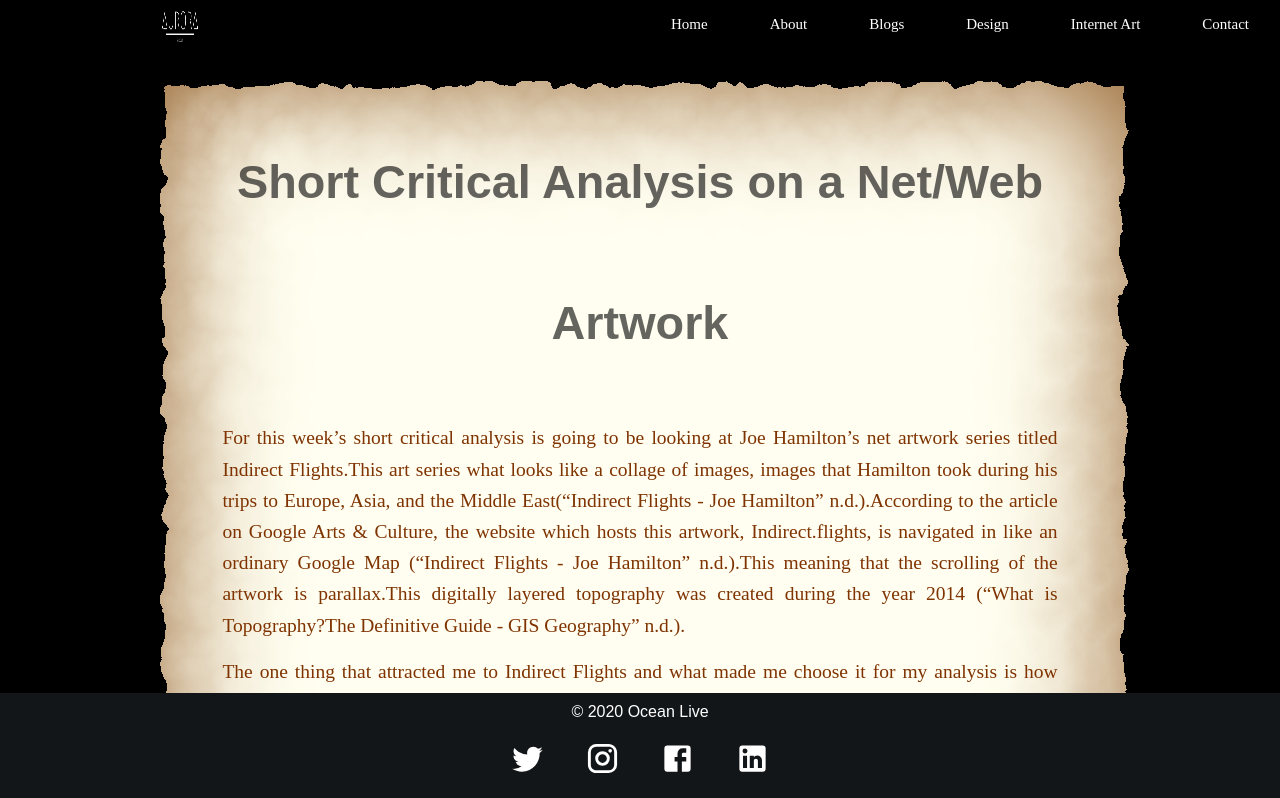
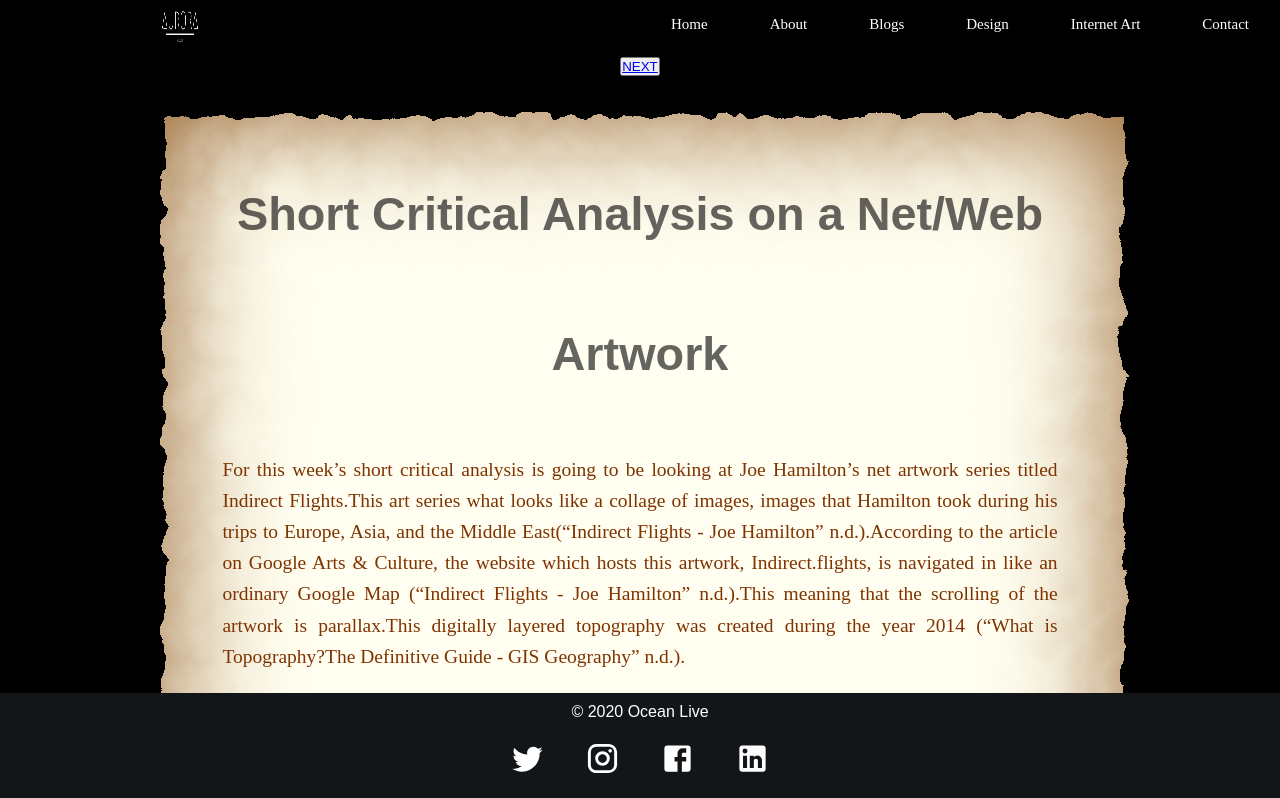
Before and after one commit to OratileTlhabanyane/WSOA4157A, a React (Create React App) app: page /blog1 in a window 1280 px wide. Shown: the top 798 px of the page. Built offline with nearby package versions, Linux system fonts and the light colour scheme; a web font is replaced by a local one.

Commit message:
fixing home,about,design

```diff
--- a/src/pages/Blog1.js
+++ b/src/pages/Blog1.js
@@ -1,6 +1,6 @@
 import React, { Component } from 'react';
 import "../styles/OldPaperTexture.css";
-
+import {Link} from 'react-router-dom';
 
 export default class Blog1 extends Component {
 
@@ -9,6 +9,7 @@ export default class Blog1 extends Component {
   return (
     <article className="blogContent" >
 
+       <button> <Link to ="/Blog2">NEXT</Link></button>
 
     <main>
 <div className="parchment"></div>
--- a/src/pages/Blog10.js
+++ b/src/pages/Blog10.js
@@ -1,6 +1,6 @@
 import React, { Component } from 'react';
 import "../styles/OldPaperTexture.css";
-
+import {Link} from 'react-router-dom';
 
 
 export default class Blog10 extends Component {
@@ -11,6 +11,7 @@ export default class Blog10 extends Component {
     <article className="blogContent" >
 
 
+       <button> <Link to ="/Blog9">PREVIOUS</Link></button>  <button> <Link to ="/Blogs">BLOG PAGE</Link></button>
     <main>
     <div className="parchment"></div>
 <section className="contain">
--- a/src/pages/Blog2.js
+++ b/src/pages/Blog2.js
@@ -1,6 +1,6 @@
 import React, { Component } from 'react';
 import "../styles/OldPaperTexture.css";
-
+import {Link} from 'react-router-dom';
 
 
 export default class Blog2 extends Component {
@@ -10,7 +10,7 @@ export default class Blog2 extends Component {
   return (
     <article className="blogContent" >
 
-
+       <button> <Link to ="/Blog1">PREVIOUS</Link></button>  <button> <Link to ="/Blogs">BLOG PAGE</Link></button> <button> <Link to ="/Blog3">NEXT</Link></button>
     <main>
     <div className="parchment"></div>
 <section className="contain">
--- a/src/pages/Blog3.js
+++ b/src/pages/Blog3.js
@@ -1,6 +1,6 @@
 import React, { Component } from 'react';
 import "../styles/OldPaperTexture.css";
-
+import {Link} from 'react-router-dom';
 
 
 export default class Blog3 extends Component {
@@ -10,7 +10,7 @@ export default class Blog3 extends Component {
   return (
     <article className="blogContent" >
 
-
+       <button> <Link to ="/Blog2">PREVIOUS</Link></button>  <button> <Link to ="/Blogs">BLOG PAGE</Link></button> <button> <Link to ="/Blog4">NEXT</Link></button>
     <main>
     <div className="parchment"></div>
 <section className="contain">
--- a/src/pages/Blog4.js
+++ b/src/pages/Blog4.js
@@ -1,16 +1,16 @@
 import React, { Component } from 'react';
 import "../styles/OldPaperTexture.css";
+import {Link} from 'react-router-dom';
 
 
-
-export default class Blog3 extends Component {
+export default class Blog4 extends Component {
 
   render() {
 
   return (
     <article className="blogContent" >
 
-
+       <button> <Link to ="/Blog3">PREVIOUS</Link></button>  <button> <Link to ="/Blogs">BLOG PAGE</Link></button> <button> <Link to ="/Blog5">NEXT</Link></button>
     <main>
     <div className="parchment"></div>
 <section className="contain">
--- a/src/pages/Blog5.js
+++ b/src/pages/Blog5.js
@@ -1,6 +1,6 @@
 import React, { Component } from 'react';
 import "../styles/OldPaperTexture.css";
-
+import {Link} from 'react-router-dom';
 
 
 export default class Blog5 extends Component {
@@ -10,7 +10,7 @@ export default class Blog5 extends Component {
   return (
     <article className="blogContent" >
 
-
+       <button> <Link to ="/Blog4">PREVIOUS</Link></button>  <button> <Link to ="/Blogs">BLOG PAGE</Link></button>  <button> <Link to ="/Blog6">NEXT</Link></button>
     <main>
     <div className="parchment"></div>
 <section className="contain">
--- a/src/pages/Blog6.js
+++ b/src/pages/Blog6.js
@@ -1,6 +1,6 @@
 import React, { Component } from 'react';
 import "../styles/OldPaperTexture.css";
-
+import {Link} from 'react-router-dom';
 
 
 export default class Blog6 extends Component {
@@ -11,6 +11,7 @@ export default class Blog6 extends Component {
     <article className="blogContent" >
 
 
+       <button> <Link to ="/Blog5">PREVIOUS</Link></button>  <button> <Link to ="/Blogs">BLOG PAGE</Link></button> <button> <Link to ="/Blog7">NEXT</Link></button>
     <main>
     <div className="parchment"></div>
 <section className="contain">
--- a/src/pages/Blog7.js
+++ b/src/pages/Blog7.js
@@ -1,6 +1,6 @@
 import React, { Component } from 'react';
 import "../styles/OldPaperTexture.css";
-
+import {Link} from 'react-router-dom';
 
 
 export default class Blog7 extends Component {
@@ -11,6 +11,7 @@ export default class Blog7 extends Component {
     <article className="blogContent" >
 
 
+       <button> <Link to ="/Blog6">PREVIOUS</Link></button>  <button> <Link to ="/Blogs">BLOG PAGE</Link></button> <button> <Link to ="/Blog8">NEXT</Link></button>
     <main>
     <div className="parchment"></div>
 <section className="contain">
--- a/src/pages/Blog8.js
+++ b/src/pages/Blog8.js
@@ -1,9 +1,9 @@
 import React, { Component } from 'react';
 import "../styles/OldPaperTexture.css";
+import {Link} from 'react-router-dom';
 
 
-
-export default class Blog7 extends Component {
+export default class Blog8 extends Component {
 
   render() {
 
@@ -11,6 +11,7 @@ export default class Blog7 extends Component {
     <article className="blogContent" >
 
 
+       <button> <Link to ="/Blog7">PREVIOUS</Link></button>  <button> <Link to ="/Blogs">BLOG PAGE</Link></button> <button> <Link to ="/Blog9">NEXT</Link></button>
     <main>
     <div className="parchment"></div>
 <section className="contain">
--- a/src/pages/Blog9.js
+++ b/src/pages/Blog9.js
@@ -1,6 +1,6 @@
 import React, { Component } from 'react';
 import "../styles/OldPaperTexture.css";
-
+import {Link} from 'react-router-dom';
 
 
 export default class Blog9 extends Component {
@@ -11,6 +11,7 @@ export default class Blog9 extends Component {
     <article className="blogContent" >
 
 
+       <button> <Link to ="/Blog8">PREVIOUS</Link></button>  <button> <Link to ="/Blogs">BLOG PAGE</Link></button> <button> <Link to ="/Blog10">NEXT</Link></button>
     <main>
     <div className="parchment"></div>
 <section className="contain">
```
